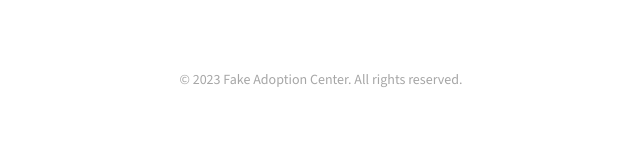
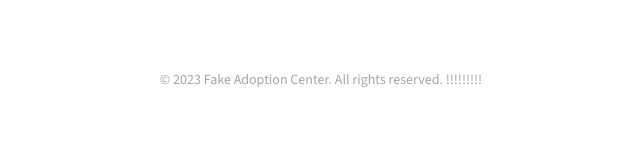
Before and after one commit to PeterU1963/pet-adoption, a plain HTML site: page index.html in a window 1280 px wide. Shown: the part 1784-1935 px from the top of the page, 319-959 px from the left. Drawn offline with nearby package versions, Linux system fonts and the light colour scheme.

Commit message:
Updated footer

```diff
--- a/index.html
+++ b/index.html
@@ -167,7 +167,7 @@
     </div>
 
     <footer class="site-footer">
-        <p>&copy; 2023 Fake Adoption Center. All rights reserved.</p>
+        <p>&copy; 2023 Fake Adoption Center. All rights reserved. !!!!!!!!!</p>
     </footer>
 </body>
 </html>
```
